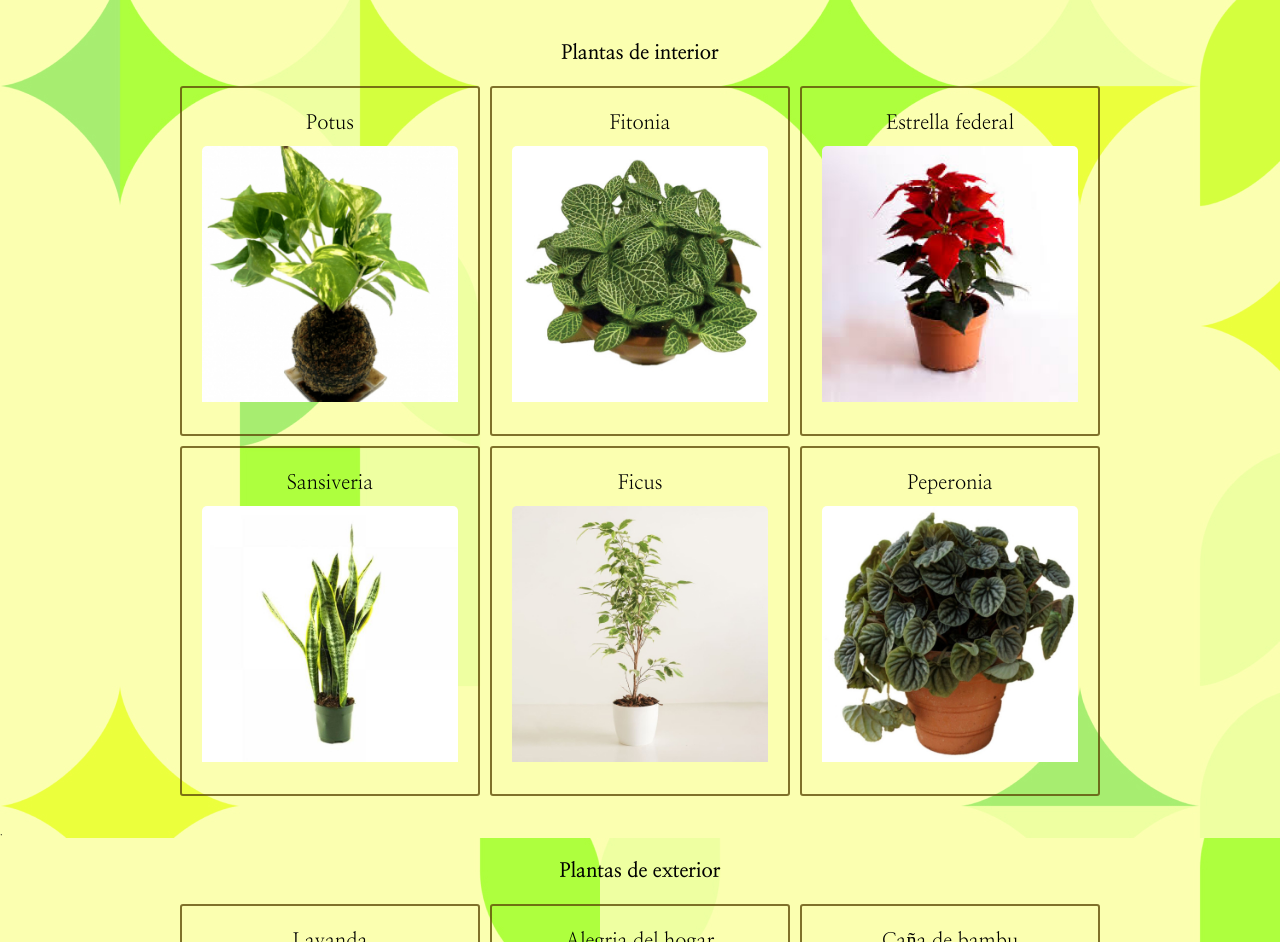
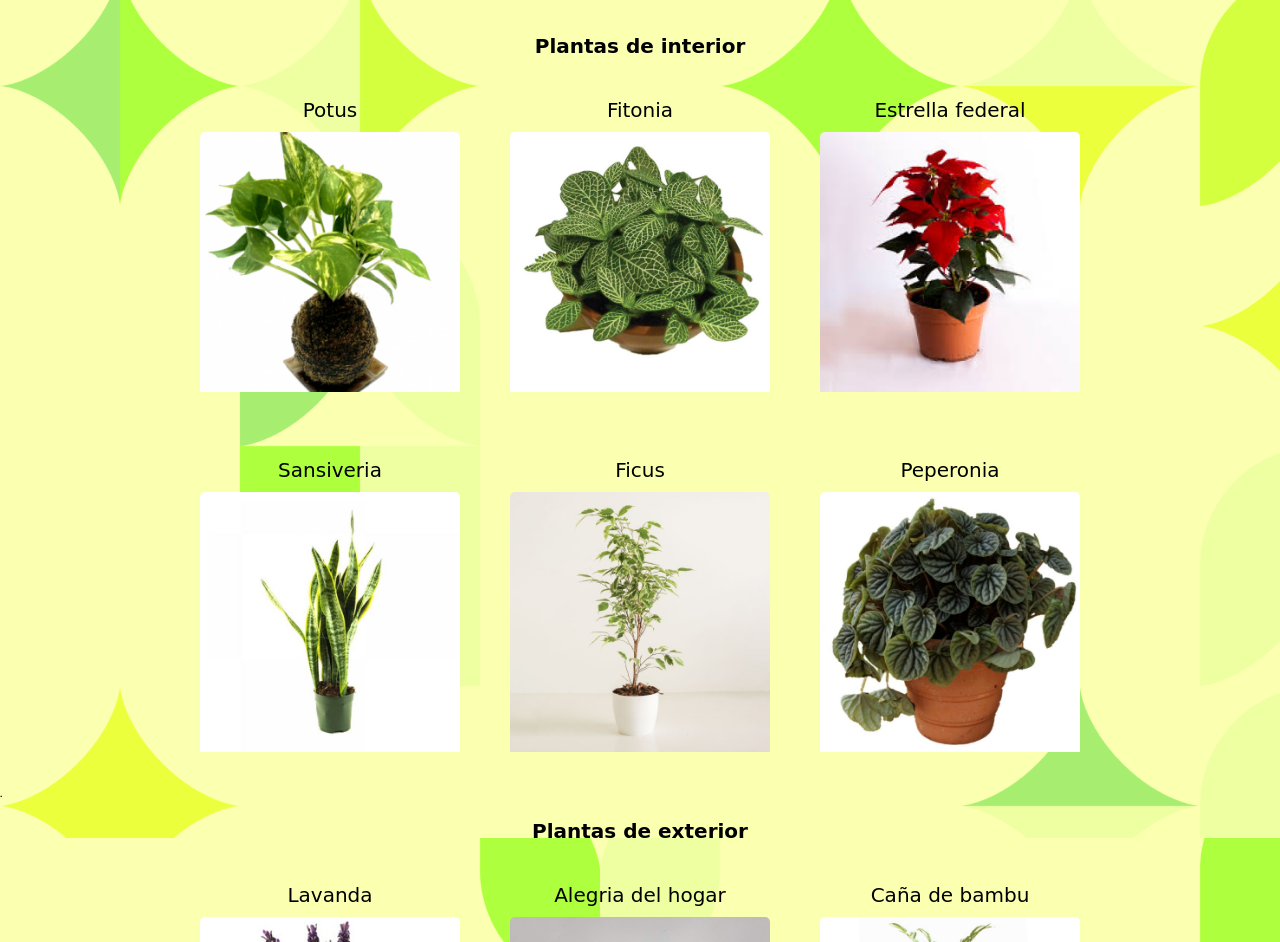
Before and after one commit to cmarinzalta/Vivero-Tamaris, a website: page nav/plantas.html in a window 1280 px wide. Shown: the part 186-1128 px from the top of the page. Drawn offline with Linux system fonts and the light colour scheme; a web font is replaced by a local one.

Commit message:
correcciones en fuentes bordes y nosotros

```diff
--- a/nav/plantas.html
+++ b/nav/plantas.html
@@ -34,62 +34,62 @@
         </nav>
     </header>
     <section>
-       <h1 class="titulo-productos">PLANTAS</h1>
+       <h1 class="titulo-productos-p">PLANTAS</h1>
     </section>
     <section>
-        <h2 class="subtitulo-productos">Plantas de interior</h2>
-    <div class="galeria">
-        <div class="galeria__producto">
-            <p class="galeria__producto__texto">Potus</p>
-            <img class="galeria__producto__imagen" src="../img/potusi.jpg" alt="potus">
+        <h2 class="subtitulo-productos-p">Plantas de interior</h2>
+    <div class="galeria-p">
+        <div class="galeria__producto-p">
+            <p class="galeria__producto__texto-p">Potus</p>
+            <img class="galeria__producto__imagen-p" src="../img/potusi.jpg" alt="potus">
         </div>
-        <div class="galeria__producto">
-            <p class="galeria__producto__texto">Fitonia</p>
-            <img class="galeria__producto__imagen" src="../img/fitoniai.jpg" alt="fitonia">
+        <div class="galeria__producto-p">
+            <p class="galeria__producto__texto-p">Fitonia</p>
+            <img class="galeria__producto__imagen-p" src="../img/fitoniai.jpg" alt="fitonia">
         </div>
-        <div class="galeria__producto">
-            <p class="galeria__producto__texto">Estrella federal</p>
-            <img class="galeria__producto__imagen" src="../img/estrellafederali.jpg" alt="estrella federal">
+        <div class="galeria__producto-p">
+            <p class="galeria__producto__texto-p">Estrella federal</p>
+            <img class="galeria__producto__imagen-p" src="../img/estrellafederali.jpg" alt="estrella federal">
         </div>
-        <div class="galeria__producto">
-            <p class="galeria__producto__texto">Sansiveria</p>
-            <img class="galeria__producto__imagen" src="../img/sansiveriai.jpg" alt="sansiveria">
+        <div class="galeria__producto-p">
+            <p class="galeria__producto__texto-p">Sansiveria</p>
+            <img class="galeria__producto__imagen-p" src="../img/sansiveriai.jpg" alt="sansiveria">
         </div>
-        <div class="galeria__producto">
-            <p class="galeria__producto__texto">Ficus</p>
-            <img class="galeria__producto__imagen" src="../img/ficusi.jpg" alt="ficus">
+        <div class="galeria__producto-p">
+            <p class="galeria__producto__texto-p">Ficus</p>
+            <img class="galeria__producto__imagen-p" src="../img/ficusi.jpg" alt="ficus">
         </div>
-        <div class="galeria__producto">
-            <p class="galeria__producto__texto">Peperonia</p>
-            <img class="galeria__producto__imagen" src="../img/peperomiai.jpg" alt="peperonia">
+        <div class="galeria__producto-p">
+            <p class="galeria__producto__texto-p">Peperonia</p>
+            <img class="galeria__producto__imagen-p" src="../img/peperomiai.jpg" alt="peperonia">
         </div>
     </section>
     <section>.
-        <h2 class="subtitulo-productos">Plantas de exterior</h2>
-        <div class="galeria">
-            <div class="galeria__producto">
-                <p class="galeria__producto__texto">Lavanda</p>
-                <img class="galeria__producto__imagen" src="../img/lavandae.jpg" alt="lavanda">
+        <h2 class="subtitulo-productos-p">Plantas de exterior</h2>
+        <div class="galeria-p">
+            <div class="galeria__producto-p">
+                <p class="galeria__producto__texto-p">Lavanda</p>
+                <img class="galeria__producto__imagen-p" src="../img/lavandae.jpg" alt="lavanda">
             </div>
-            <div class="galeria__producto">
-                <p class="galeria__producto__texto">Alegria del hogar</p>
-                <img class="galeria__producto__imagen" src="../img/algriadelhogare.jpg" alt="alegria del hogar">
+            <div class="galeria__producto-p">
+                <p class="galeria__producto__texto-p">Alegria del hogar</p>
+                <img class="galeria__producto__imagen-p" src="../img/algriadelhogare.jpg" alt="alegria del hogar">
             </div>
-            <div class="galeria__producto">
-                <p class="galeria__producto__texto">Caña de bambu</p>
-                <img class="galeria__producto__imagen" src="../img/caniadebambue.jpg" alt="caña de bambu">
+            <div class="galeria__producto-p">
+                <p class="galeria__producto__texto-p">Caña de bambu</p>
+                <img class="galeria__producto__imagen-p" src="../img/caniadebambue.jpg" alt="caña de bambu">
             </div>
-            <div class="galeria__producto">
-                <p class="galeria__producto__texto">Calendula</p>
-                <img class="galeria__producto__imagen" src="../img/calendulae.jpg" alt="calendula">
+            <div class="galeria__producto-p">
+                <p class="galeria__producto__texto-p">Calendula</p>
+                <img class="galeria__producto__imagen-p" src="../img/calendulae.jpg" alt="calendula">
             </div>
-            <div class="galeria__producto">
-                <p class="galeria__producto__texto">Geranio</p>
-                <img class="galeria__producto__imagen" src="../img/geranioe.jpg" alt="geranio">
+            <div class="galeria__producto-p">
+                <p class="galeria__producto__texto-p">Geranio</p>
+                <img class="galeria__producto__imagen-p" src="../img/geranioe.jpg" alt="geranio">
             </div>
-            <div class="galeria__producto">
-                <p class="galeria__producto__texto">Lazo de amor</p>
-                <img class="galeria__producto__imagen" src="../img/lazodeamore.jpg" alt="lazo de amor">
+            <div class="galeria__producto-p">
+                <p class="galeria__producto__texto-p">Lazo de amor</p>
+                <img class="galeria__producto__imagen-p" src="../img/lazodeamore.jpg" alt="lazo de amor">
             </div>
     </section>
     <footer>
--- a/sass/misc/_mediaqueries.scss
+++ b/sass/misc/_mediaqueries.scss
@@ -38,14 +38,6 @@
     }
  }
 
-/*carrusel inicio*/
-
-@media screen and (max-width: 760px){
-    .carrusel-de-inicio {
-        flex-direction: column;
-        width: 100%;
-    }
-}
 
 /*nosotros*/
 
@@ -67,11 +59,6 @@
         }
 }
 
-@media screen and (max-width: 480px){
-    .contacto__img img {
-        width: 244px;
-    }
-}
 
 /*formulario*/
 @media screen and (max-width: 1075px) {
--- a/sass/misc/_normalize.scss
+++ b/sass/misc/_normalize.scss
@@ -12,6 +12,10 @@ html {
 body {
     background-image: url(../img/fondo.jpg);
     font-family: $font-principal ;
+    display: grid;
+    grid-auto-rows: auto 1fr auto;
+    align-items: flex-end;
+    min-height: 100vh;
 
 }
 
--- a/sass/misc/_variables.scss
+++ b/sass/misc/_variables.scss
@@ -1,6 +1,6 @@
 /*colores*/
 $primary: hsl(66, 93%, 84%);
-$secondary: #5f4b07c9;
+$secondary: #8b7733c9;
 $alternative: #2b2b2b;
 $text-color: #2e2b2b ;
 
@@ -10,19 +10,15 @@ $spacing-medium: 2rem ;
 $spacing-small: 1rem ;
 
 /*familia de fuentes*/
-$font-principal:'Nanum Myeongjo', serif ;
+
+@import url('https://fonts.googleapis.com/css2?family=Yeseva+One&display=swap');
+@import url('https://fonts.googleapis.com/css2?family=Autour+One&display=swap');
+
+$font-principal:'Yeseva One', cursive;
+$font-secondary:'Autour One', cursive;
 
 /*tamaños de fuentes*/
  $text-large: 5em;
  $text-medium: 3em;
  $text-small: 2em;
  $text-xsmall: 1.5em;
-
- /*maps*/
- $bordes: solid 1px;
- $fondo: blue;
-
- $nav-style: (
-    bordes: $bordes,
-    fondo: $fondo,
- )
--- a/sass/partials/_header.scss
+++ b/sass/partials/_header.scss
@@ -1,4 +1,3 @@
-/* header */
 header {
     box-shadow: 0px 10px 13px -7px #f0e15e, 0px 0px 21px 1px rgba(0,0,0,0);
     background-color: $primary;
@@ -28,7 +27,7 @@ header {
     justify-content: space-around;
 
     &__link {
-        color: $text-color;
+        color: $secondary;
         font-size: $text-small;
         padding: 5px 30px ;
         border: 0.5px solid $primary;
--- a/sass/views/_contacto.scss
+++ b/sass/views/_contacto.scss
@@ -1,13 +1,8 @@
 /* formulario */
 
 form {
-    display: flex;
     flex-direction: column;
     align-items: center;
-}
-.formulario{
-    flex-direction: column;
-    margin-top: $spacing-large*3;
 }
 
 .fomulario-suscripcion{
--- a/sass/views/_macetas.scss
+++ b/sass/views/_macetas.scss
@@ -1,69 +1,23 @@
-/*PLANTAS y MACETAS*/
-.galeria {
-    display: flex;
-    width: 98%;
-    max-width: 1000px;
-    margin: auto;
-    margin-bottom: $spacing-large;
+.galeria-m {
+    @extend .galeria-p ;
 }
 
-.galeria > div {
-    display: flex;
-    flex-direction: column;
-    justify-content: center;
-    padding: $spacing-medium;
+.galeria__producto-m {
+    @extend .galeria__producto-p ;
 }
 
-.galeria {
-    display: grid;
-    grid-template-columns: 1fr 1fr 1fr ;
-    grid-template-rows:1fr 1fr;
-    grid-gap: $spacing-small;
-    grid-template-columns: repeat(auto-fit, minmax(150px,300px));
-    justify-content: center;
+.galeria__producto__texto-m {
+    @extend .galeria__producto__texto-p ;
 }
 
-.galeria__producto {
-    width: 300px;
-    height: 350px;
-    border: 2px solid $secondary;
-    border-radius: 3px;
-    text-align: center;
-    padding: $spacing-small;
-    margin: 0 auto;
-    display:inline-block;
+.galeria__producto__imagen-m {
+    @extend .galeria__producto__imagen-p ;
 }
 
-
-.galeria__producto__texto {
-    font-family: $font-principal;
-    font-size: $text-small;
-    padding-bottom: $spacing-small;
+.titulo-productos-m {
+    @extend .titulo-productos-p;
 }
 
-.galeria__producto__imagen{
-    padding-bottom: $spacing-small;
-    border-radius: 5px;
-    transition: 1s;
-
-    &:hover{
-        transform: scale(1.1);
-    }
+.subtitulo-productos-m {
+    @extend .subtitulo-productos-p ;
 }
-
-.titulo-productos {
-    font-family: $font-principal;
-    font-size: $text-large;
-    text-align: center;
-    margin-top: $spacing-large;
-    margin-bottom: $spacing-large;
-}
-
-.subtitulo-productos {
-    display: flex;
-    justify-content: space-around;
-    font-family: $font-principal;
-    font-weight: 600;
-    font-size: $text-small;
-    padding: $spacing-medium;
-}
--- a/sass/views/_plantas.scss
+++ b/sass/views/_plantas.scss
@@ -1,62 +1,49 @@
-/*PLANTAS y MACETAS*/
-.galeria {
-    display: flex;
-    width: 98%;
-    max-width: 1000px;
-    margin: auto;
-    margin-bottom: $spacing-large;
-}
-
-.galeria > div {
-    display: flex;
-    flex-direction: column;
-    justify-content: center;
-    padding: $spacing-medium;
-}
-
-.galeria {
+.galeria-p {
     display: grid;
-    grid-template-columns: 1fr 1fr 1fr ;
-    grid-template-rows:1fr 1fr;
     grid-gap: $spacing-small;
     grid-template-columns: repeat(auto-fit, minmax(150px,300px));
     justify-content: center;
+    max-width: 1000px;
+    margin: auto;
 }
 
-.galeria__producto {
+.galeria__producto-p {
     width: 300px;
     height: 350px;
-    border: 2px solid $secondary;
-    border-radius: 3px;
     text-align: center;
-    padding: $spacing-small;
+    padding: $spacing-medium;
     margin: 0 auto;
-    display:inline-block;
 }
 
-.galeria__producto__texto {
-    font-family: $font-principal;
+
+.galeria__producto__texto-p {
+    font-family: $font-secondary;
     font-size: $text-small;
     padding-bottom: $spacing-small;
 }
 
-.galeria__producto__imagen{
+.galeria__producto__imagen-p {
     padding-bottom: $spacing-small;
     border-radius: 5px;
+    transition: 1s;
+
+    &:hover{
+        transform: scale(1.1);
+    }
 }
 
-.titulo-productos {
-    font-family: $font-principal;
+.titulo-productos-p {
+    font-family: $font-secondary;
     font-size: $text-large;
     text-align: center;
     margin-top: $spacing-large;
     margin-bottom: $spacing-large;
 }
 
-.subtitulo-productos {
+.subtitulo-productos-p {
     display: flex;
     justify-content: space-around;
-    font-family: $font-principal;
+    font-family: $font-secondary;
     font-weight: 600;
     font-size: $text-small;
     padding: $spacing-medium;
```
Also changed, not shown: contacto.html (+0 -2 lines), index.html (+0 -6 lines), nav/macetas.html (+20 -22 lines), nav/nosotros.html (+1 -3 lines), sass/views/_home.scss (+0 -8 lines), sass/views/_nosotros.scss (+7 -7 lines), css/translated.css.
